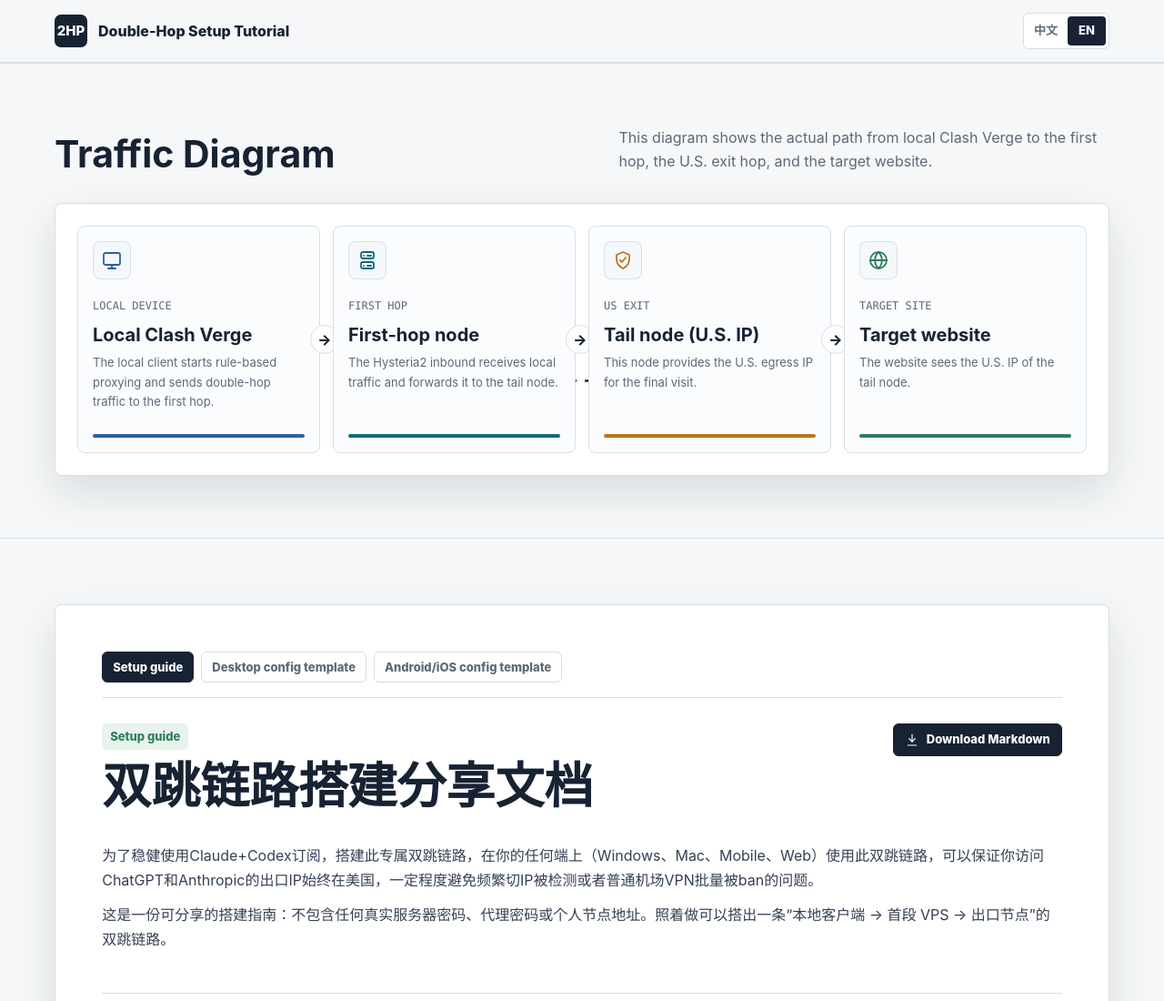
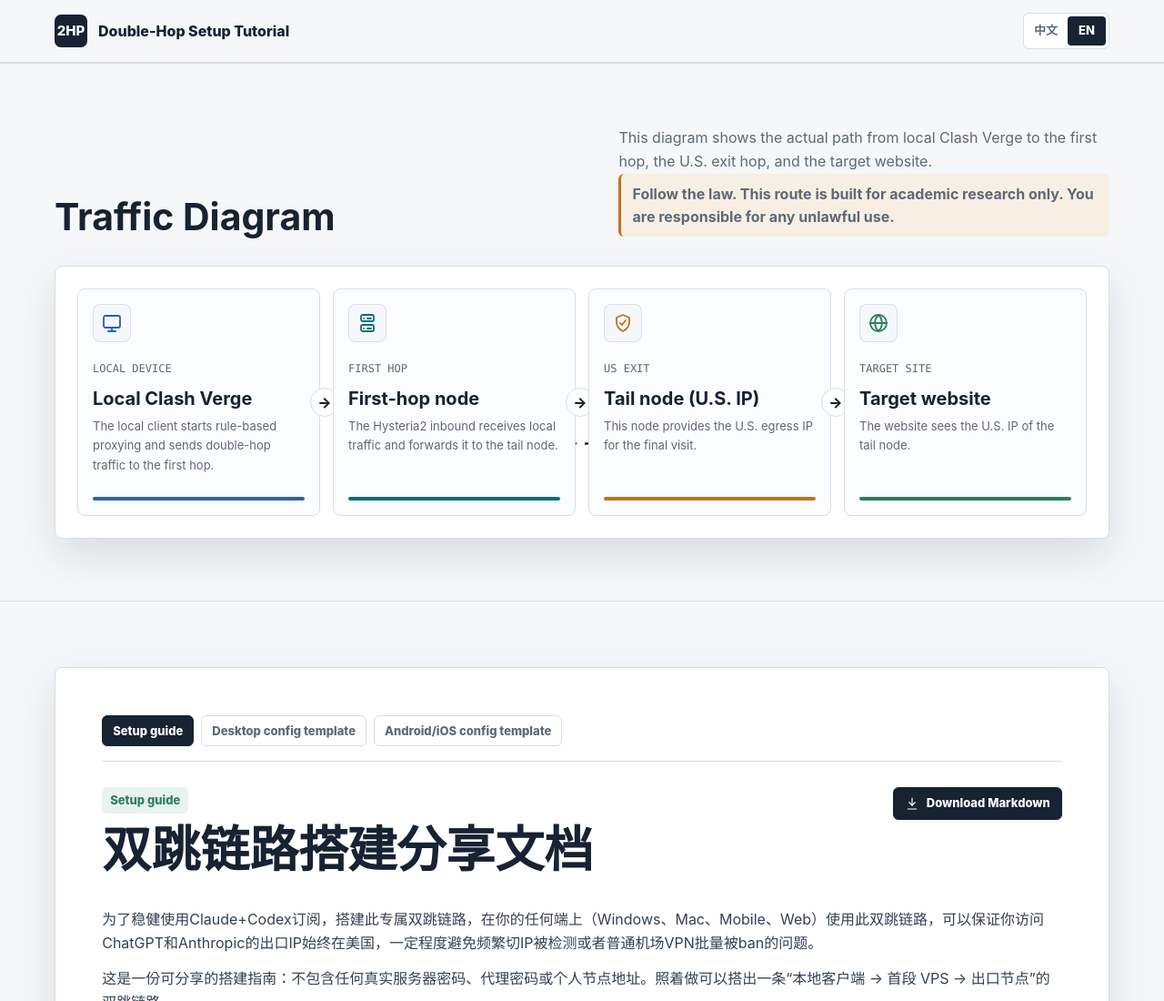
Before and after one commit to AdolphGong/2HP, a plain HTML site: page index.html in a window 1280 px wide. Shown: the top 1100 px of the page at 91% size. Drawn offline with Linux system fonts and the light colour scheme.

Commit message:
feat: add legal notice to diagram

```diff
--- a/index.html
+++ b/index.html
@@ -132,6 +132,17 @@
       letter-spacing: 0;
     }
     .section-head p { margin: 0; color: var(--muted); font-size: 16px; }
+    .legal-note {
+      margin-top: 12px;
+      padding: 10px 12px;
+      border-left: 3px solid var(--amber);
+      border-radius: 6px;
+      background: var(--soft-amber);
+      color: #6f4617;
+      font-size: 14px;
+      line-height: 1.55;
+      font-weight: 700;
+    }
     .section-head.compact { display: block; }
     .route-visual {
       background: var(--surface);
@@ -466,7 +477,10 @@
       <div class="section-inner">
         <div class="section-head">
           <h2 id="architecture-title" data-i18n="architecture-title">流量链路图</h2>
-          <p data-i18n="architecture-copy">这张图展示本机 Clash Verge、首段节点、美国尾段节点和目标网站之间的实际访问路径。</p>
+          <div>
+            <p data-i18n="architecture-copy">这张图展示本机 Clash Verge、首段节点、美国尾段节点和目标网站之间的实际访问路径。</p>
+            <p class="legal-note" data-i18n="legal-note">遵纪守法，此链路专为学术研究搭建，若用做其它非法用途，后果自负！！！</p>
+          </div>
         </div>
         <div class="route-visual" aria-label="本机 Clash Verge 到目标网站的双跳链路图" data-i18n-attr="aria-label:route-label">
           <div class="route-main">
@@ -1155,14 +1169,14 @@
           pageTitle: "2HP - 双跳链路搭建分享文档",
           pageDescription: "双跳链路搭建分享文档的原文可视化阅读页，保留 Markdown 原始内容，并配一张流量链路架构图。",
           "skip": "跳到正文", "nav-label": "主导航", "brand-label": "2HP 文档首页", "brand": "双跳链路搭建教程", "lang-toggle-label": "切换语言",
-          "architecture-title": "流量链路图", "architecture-copy": "这张图展示本机 Clash Verge、首段节点、美国尾段节点和目标网站之间的实际访问路径。", "route-label": "本机 Clash Verge 到目标网站的双跳链路图", "node-1-small": "LOCAL DEVICE", "node-1-title": "本机 Clash Verge", "node-1-copy": "本机客户端发起规则代理，把需要双跳的流量送入首段节点。", "node-2-small": "FIRST HOP", "node-2-title": "首段节点", "node-2-copy": "Hysteria2 入站承接本机流量，并继续转发到尾段节点。", "node-3-small": "US EXIT", "node-3-title": "尾段节点（美国 IP）", "node-3-copy": "作为美国出口 IP，负责最终落地访问。", "node-4-small": "TARGET SITE", "node-4-title": "目标网站", "node-4-copy": "目标网站只看到尾段节点的美国 IP。",
+          "architecture-title": "流量链路图", "architecture-copy": "这张图展示本机 Clash Verge、首段节点、美国尾段节点和目标网站之间的实际访问路径。", "legal-note": "遵纪守法，此链路专为学术研究搭建，若用做其它非法用途，后果自负！！！", "route-label": "本机 Clash Verge 到目标网站的双跳链路图", "node-1-small": "LOCAL DEVICE", "node-1-title": "本机 Clash Verge", "node-1-copy": "本机客户端发起规则代理，把需要双跳的流量送入首段节点。", "node-2-small": "FIRST HOP", "node-2-title": "首段节点", "node-2-copy": "Hysteria2 入站承接本机流量，并继续转发到尾段节点。", "node-3-small": "US EXIT", "node-3-title": "尾段节点（美国 IP）", "node-3-copy": "作为美国出口 IP，负责最终落地访问。", "node-4-small": "TARGET SITE", "node-4-title": "目标网站", "node-4-copy": "目标网站只看到尾段节点的美国 IP。",
           "aux-title": "辅助入口", "aux-md": "搭建教程", "aux-desktop": "桌面配置模板", "aux-android": "Android/iOS配置模板", "desktop-template-copy": "导入前替换所有 <PLACEHOLDER>，再放进 Clash Verge / Mihomo。", "android-template-copy": "导入前替换所有 <PLACEHOLDER>，适用于 Clash / Mihomo Android，也可作为 iOS 客户端的基础模板。", "download-md": "下载 Markdown", "code-copy": "复制", "code-copied": "已复制", "code-copy-failed": "复制失败", "code-copy-label": "复制代码块", "footer-left": "2HP - 双跳链路搭建分享文档", "footer-right": "请负责任使用，并遵守所在地法律、服务商政策和平台条款。"
         },
         en: {
           pageTitle: "2HP - Double-Hop Setup Guide",
           pageDescription: "A visual reading page for the original double-hop setup Markdown, preserving the source content and adding one traffic-link architecture diagram.",
           "skip": "Skip to content", "nav-label": "Primary", "brand-label": "2HP document home", "brand": "Double-Hop Setup Tutorial", "lang-toggle-label": "Switch language",
-          "architecture-title": "Traffic Diagram", "architecture-copy": "This diagram shows the actual path from local Clash Verge to the first hop, the U.S. exit hop, and the target website.", "route-label": "Double-hop path from local Clash Verge to the target website", "node-1-small": "LOCAL DEVICE", "node-1-title": "Local Clash Verge", "node-1-copy": "The local client starts rule-based proxying and sends double-hop traffic to the first hop.", "node-2-small": "FIRST HOP", "node-2-title": "First-hop node", "node-2-copy": "The Hysteria2 inbound receives local traffic and forwards it to the tail node.", "node-3-small": "US EXIT", "node-3-title": "Tail node (U.S. IP)", "node-3-copy": "This node provides the U.S. egress IP for the final visit.", "node-4-small": "TARGET SITE", "node-4-title": "Target website", "node-4-copy": "The website sees the U.S. IP of the tail node.",
+          "architecture-title": "Traffic Diagram", "architecture-copy": "This diagram shows the actual path from local Clash Verge to the first hop, the U.S. exit hop, and the target website.", "legal-note": "Follow the law. This route is built for academic research only. You are responsible for any unlawful use.", "route-label": "Double-hop path from local Clash Verge to the target website", "node-1-small": "LOCAL DEVICE", "node-1-title": "Local Clash Verge", "node-1-copy": "The local client starts rule-based proxying and sends double-hop traffic to the first hop.", "node-2-small": "FIRST HOP", "node-2-title": "First-hop node", "node-2-copy": "The Hysteria2 inbound receives local traffic and forwards it to the tail node.", "node-3-small": "US EXIT", "node-3-title": "Tail node (U.S. IP)", "node-3-copy": "This node provides the U.S. egress IP for the final visit.", "node-4-small": "TARGET SITE", "node-4-title": "Target website", "node-4-copy": "The website sees the U.S. IP of the tail node.",
           "aux-title": "Auxiliary Entries", "aux-md": "Setup guide", "aux-desktop": "Desktop config template", "aux-android": "Android/iOS config template", "desktop-template-copy": "Replace every <PLACEHOLDER> before importing it into Clash Verge or Mihomo.", "android-template-copy": "Replace every <PLACEHOLDER> before importing it into Clash/Mihomo Android; it can also serve as a base for iOS clients.", "download-md": "Download Markdown", "code-copy": "Copy", "code-copied": "Copied", "code-copy-failed": "Failed", "code-copy-label": "Copy code block", "footer-left": "2HP - Double-Hop Setup Guide", "footer-right": "Use responsibly and follow local laws, provider policies, and service terms."
         }
       };
```
